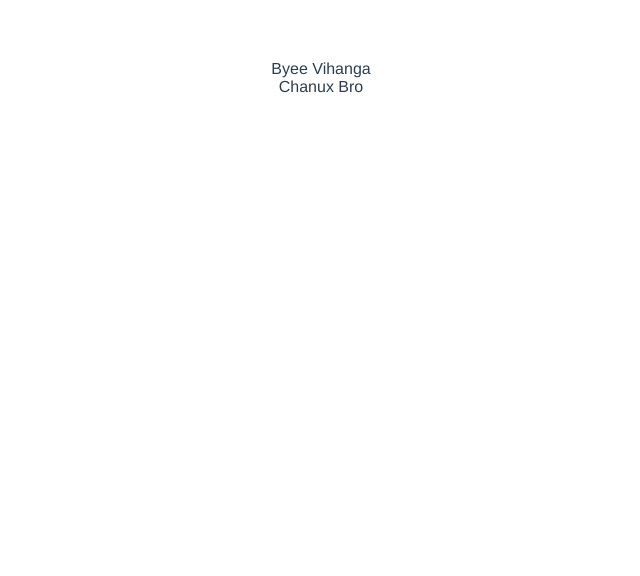
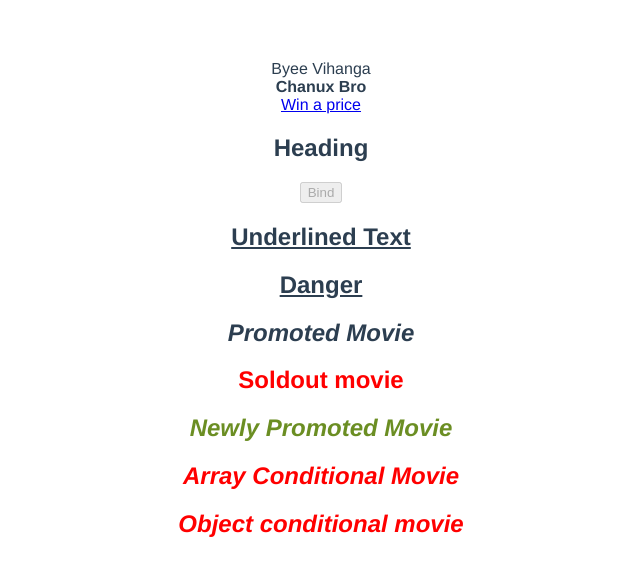
Before and after one commit to KDvs123/vue-tutorial, a Vue app in the folder hello-world/: page / in a window 1280 px wide. Shown: the top 576 px of the page, without its empty margins (319-959 px from the left). Built offline with nearby package versions, Linux system fonts and the light colour scheme.

Commit message:
binding classes

```diff
--- a/hello-world/src/App.vue
+++ b/hello-world/src/App.vue
@@ -1,27 +1,50 @@
 <template>
-  <div>{{greet}} {{name}}</div> <!--binding data-->
-  <div v-text="channel"></div> <!--Directive-->
+  <div>{{ greet }} {{ name }}</div>
+  <!--binding data-->
+
   <!--  <div v-text="name">Hello</div> v textwill override element children-->
-
-
-
+  <div v-html="channel"></div>
+  <!--you only the content that only trust-->
+  <div v-html="hack"></div>
+  <h2 v-bind:id="headingID">Heading</h2>
+  <button v-bind:disabled="isDiabled">Bind</button>
+  <h2 class="underline">Underlined Text</h2>
+  <h2 class="underline" v-bind:class="status">Danger</h2>
+  <h2 v-bind:class="isPromoted && 'promoted'">Promoted Movie</h2>
+  <h2 v-bind:class="isSoldOut ? 'sold-out' : 'new'">Soldout movie</h2>
+  <h2 v-bind:class="['new', 'promoted']">Newly Promoted Movie</h2>
+  <h2 v-bind:class="[isPromoted && 'promoted', isSoldOut ? 'sold-out' : 'new']">
+    Array Conditional Movie
+  </h2>
+  <h2
+    v-bind:class="{
+      promoted: isPromoted,
+      new: !isSoldOut,
+      'sold-out': isSoldOut,
+    }"
+  >
+    Object conditional movie
+  </h2>
 </template>
 <!--recommended way is mustash way-->
 
-
 <script>
-
 export default {
-  name: 'App',
-  data(){
-    return{
-      greet:'Byee',
-      name:'Vihanga',
-      channel:'Chanux Bro'
-    }
-  }
-
-}
+  name: "App",
+  data() {
+    return {
+      greet: "Byee",
+      name: "Vihanga",
+      channel: "<b>Chanux Bro<b>",
+      hack: `<a href="#" onclick="alert('You have been hacked!')" > Win a price </a>`,
+      headingID: "heading",
+      isDiabled: true,
+      status: "danger",
+      isPromoted: true,
+      isSoldOut: true,
+    };
+  },
+};
 </script>
 
 <style>
@@ -33,4 +56,20 @@ export default {
   color: #2c3e50;
   margin-top: 60px;
 }
+
+.underline {
+  text-decoration: underline;
+}
+
+.promoted {
+  font-style: italic;
+}
+
+.new {
+  color: olivedrab;
+}
+
+.sold-out {
+  color: red;
+}
 </style>
```
